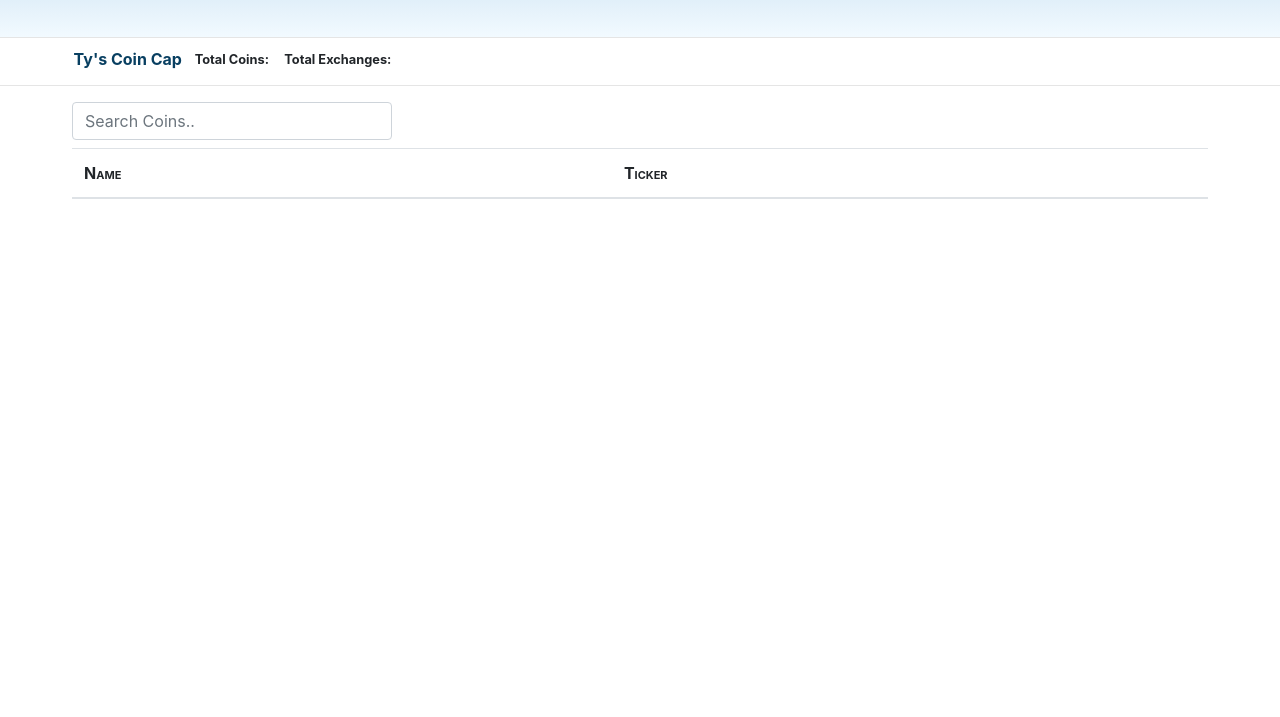
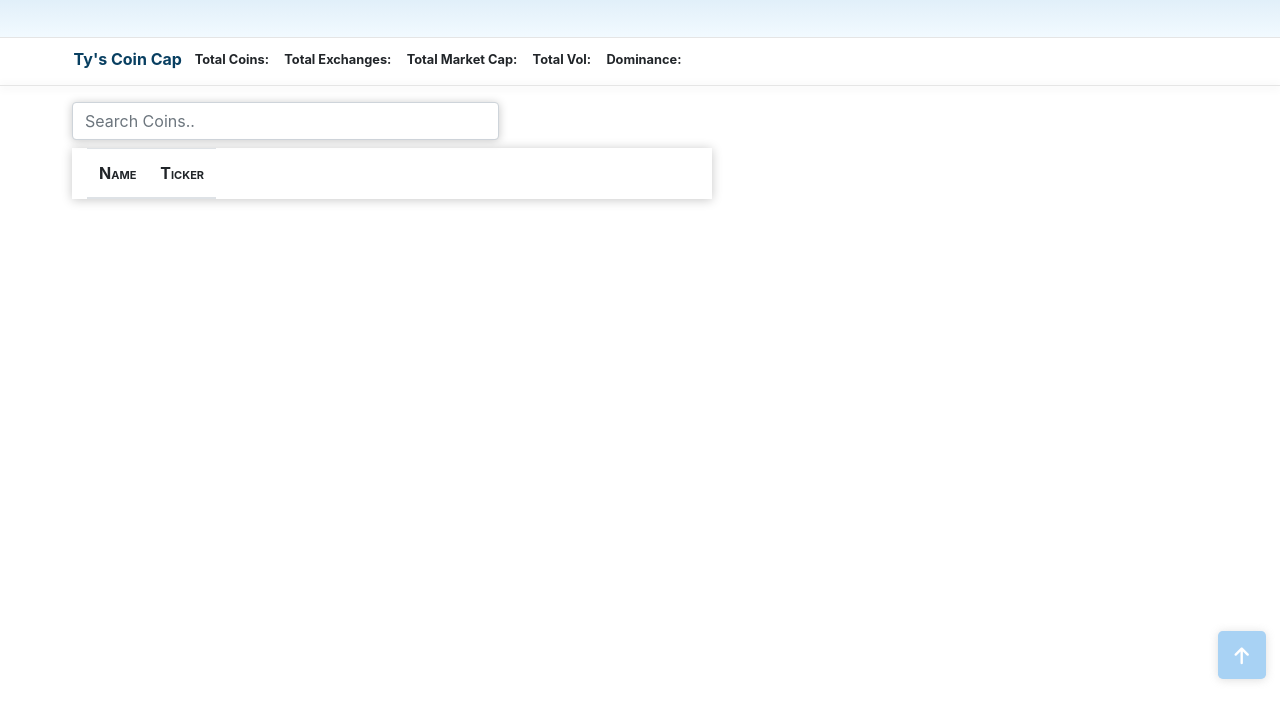
Before and after one commit to Ty-Sir/MarketCapClone, a plain HTML site: page coinList.html in a window 1280 px wide. Shown: the part 83-800 px from the top of the page. Drawn offline with nearby package versions, Linux system fonts and the light colour scheme; no server answers.

Commit message:
Basic Table with search bar

```diff
--- a/coinList.html
+++ b/coinList.html
@@ -7,6 +7,7 @@
     <link rel="stylesheet" href="https://stackpath.bootstrapcdn.com/bootstrap/4.5.1/css/bootstrap.min.css" integrity="sha384-VCmXjywReHh4PwowAiWNagnWcLhlEJLA5buUprzK8rxFgeH0kww/aWY76TfkUoSX" crossorigin="anonymous">
     <link rel="stylesheet" text=text/css href="stylesheet.css">
     <script type="text/javascript" src="logic.js"></script>
+    <script src="https://kit.fontawesome.com/99c803f139.js" crossorigin="anonymous"></script>
     <title>Every Current Coin</title>
   </head>
 
@@ -22,14 +23,17 @@
           <h6><a href="index.html">Ty's Coin Cap</a></h6>
           <li id="allCoins">Total Coins: </li>
           <li id="allExchanges">Total Exchanges: </li>
+          <li>Total Market Cap: </li><span id="usdCap"></span>
+          <li>Total Vol: </li><span id="usdVol"></span>
+          <li>Dominance: </li><span id="dom"></span>
         </ul>
       </div>
-      <hr/>
+      <hr/ class="smShadow">
 
-    <input class="form-control col-3" id="myInput2" type="text/number" placeholder="Search Coins..">
+    <input class="form-control col-4 smShadow" id="myInput2" type="text/number" placeholder="Search Coins..">
 
-    <div class="divTableTwo d-flex row">
-      <table class="table table-hover">
+    <div class="divTableTwo col-6 smShadow">
+      <table class="table table-hover table-responsive">
         <thead>
           <tr>
             <th scope="col" id="name2">Name</th>
@@ -41,6 +45,8 @@
       </table>
     </div>
 
+    <a class="goToTopbtn float-right smShadow" href="#"> <i class="fas fa-arrow-up"></i> </a>
+
 
     <script src="https://code.jquery.com/jquery-3.5.1.slim.min.js" integrity="sha384-DfXdz2htPH0lsSSs5nCTpuj/zy4C+OGpamoFVy38MVBnE+IbbVYUew+OrCXaRkfj" crossorigin="anonymous"></script>
     <script src="https://cdn.jsdelivr.net/npm/popper.js@1.16.1/dist/umd/popper.min.js" integrity="sha384-9/reFTGAW83EW2RDu2S0VKaIzap3H66lZH81PoYlFhbGU+6BZp6G7niu735Sk7lN" crossorigin="anonymous"></script>
```
